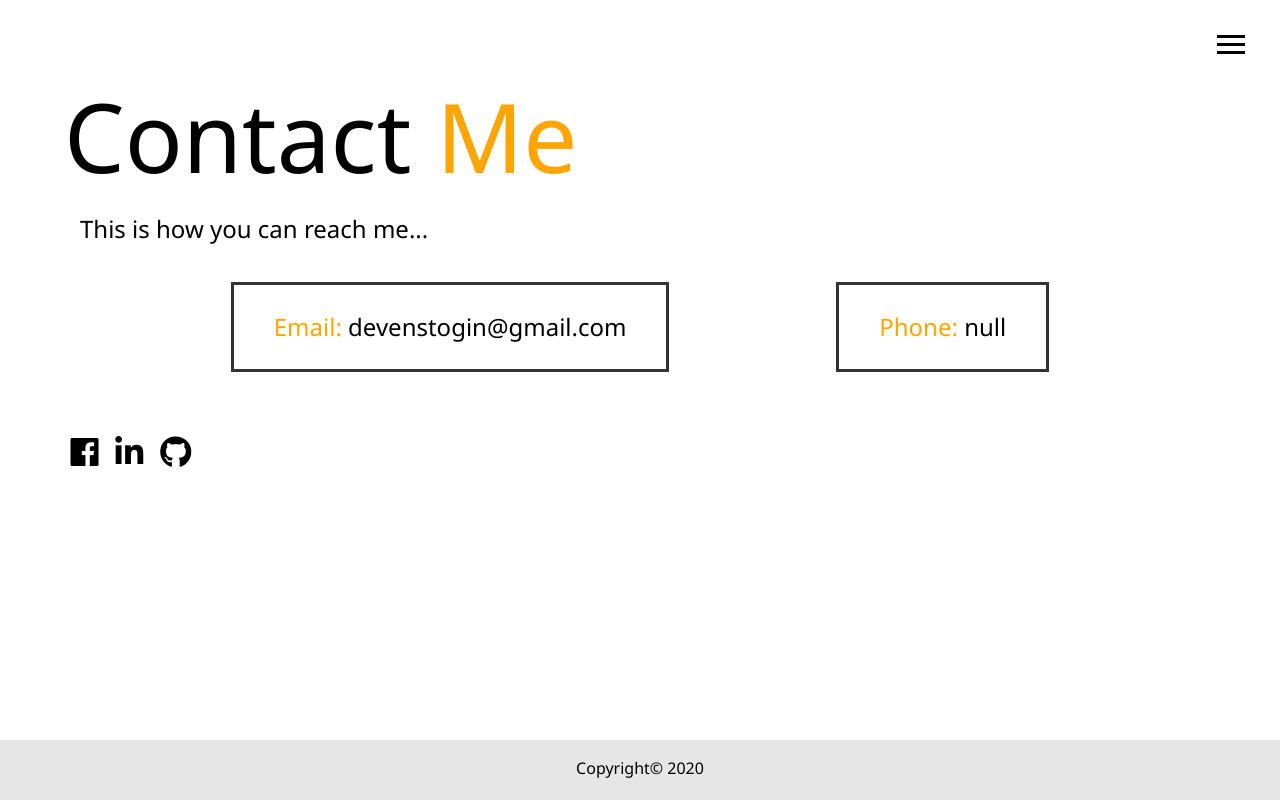
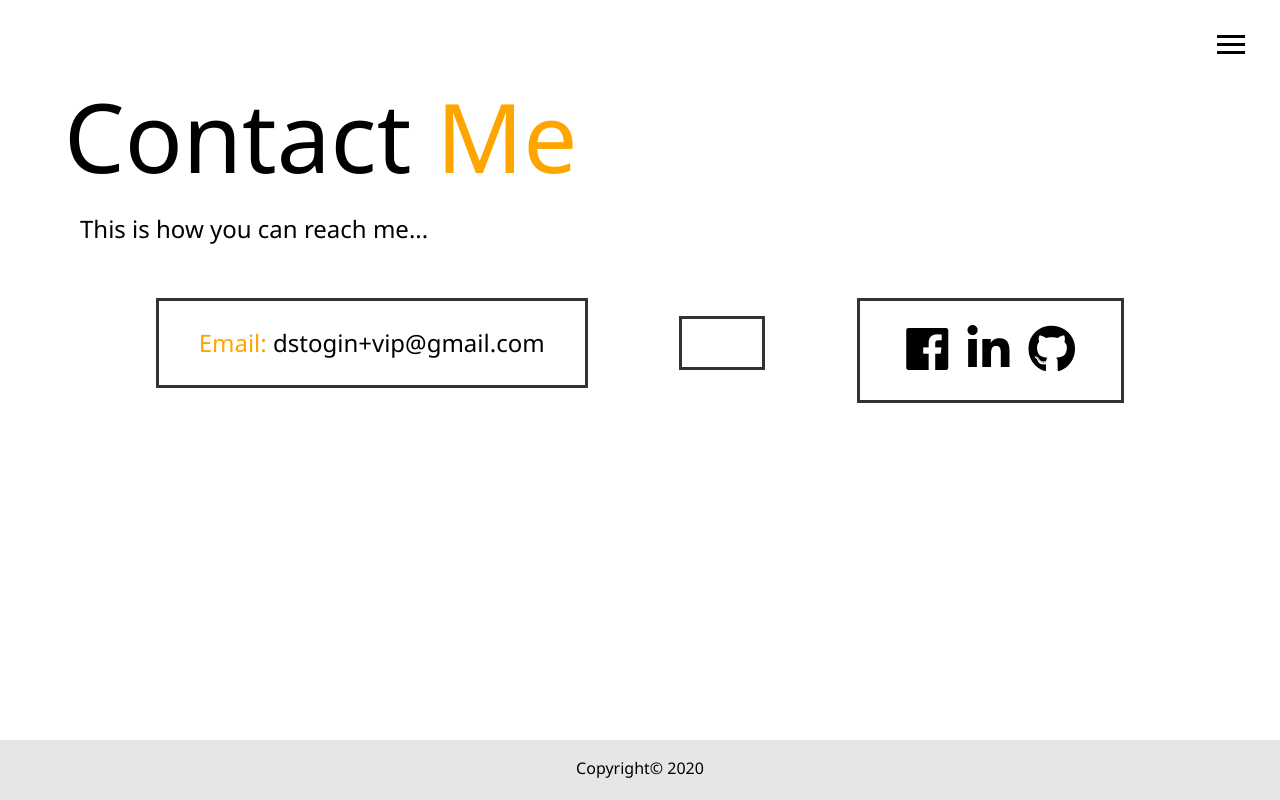
Before and after one commit to DevenStogin/DevenStogin.github.io, a plain HTML site: page pages/contact.html in a window 1280 px wide. Drawn offline with Linux system fonts and the light colour scheme.

Commit message:
update to email

```diff
--- a/pages/contact.html
+++ b/pages/contact.html
@@ -61,12 +61,9 @@
       <div class="boxes">
         <div>
           <span class="text-secondary">Email:</span>
-          devenstogin@gmail.com
+          dstogin+vip@gmail.com
         </div>
         <div>
-          <span class="text-secondary">Phone:</span>
-          null
-        </div>
       </div>
       <div class="icons">
         <a
```
